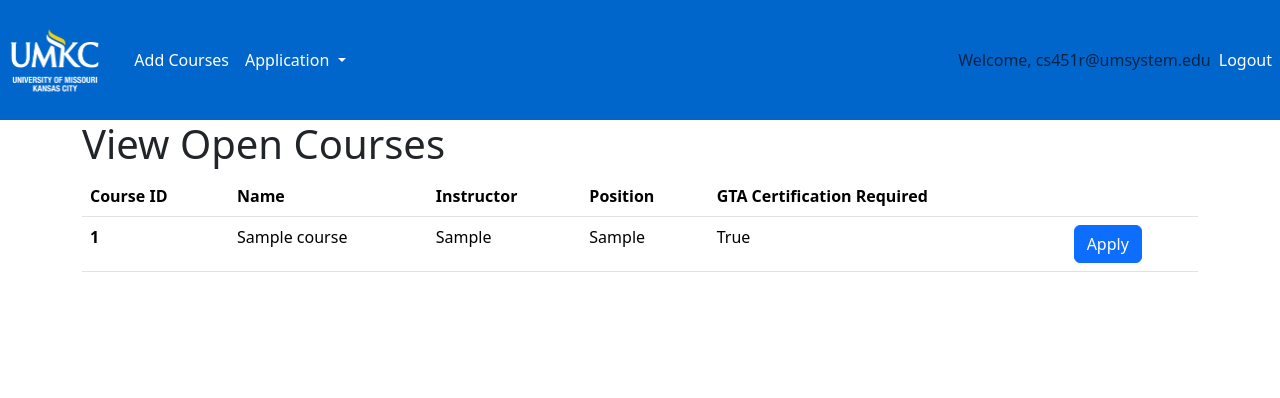
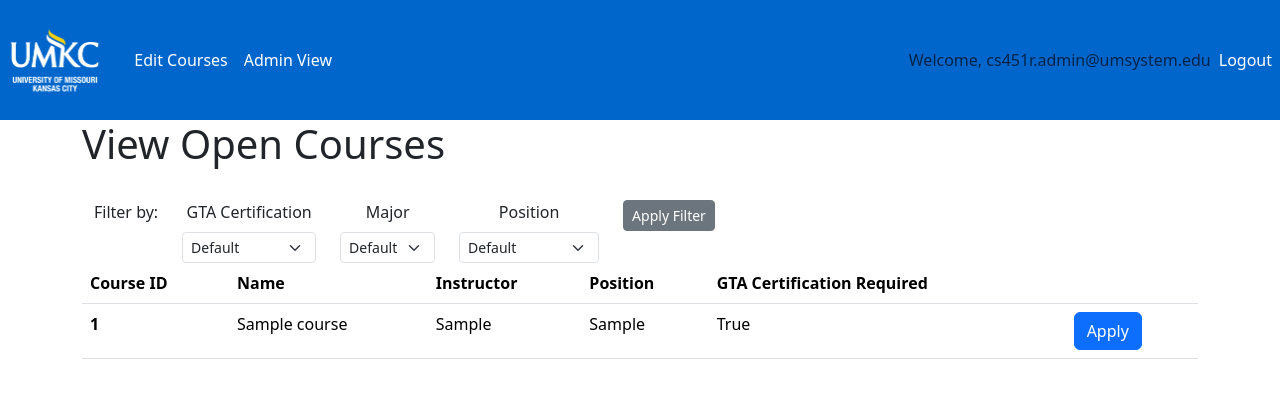
Before and after one commit to zlhuey14/CS451R_webApp, a Flask app: page /viewCourses in a window 1280 px wide. Shown: the top 398 px of the page. Run offline with Flask 3, Linux system fonts and the light colour scheme; a user stored in the database is signed in; tables that the repository leaves empty hold one stand-in row (values such as "Sample post").

Commit message:
Zach: Added filters to the course/job listings

```diff
--- /dev/null
+++ b/webApp/templates/adminView.html
@@ -0,0 +1,4 @@
+{% extends "base.html" %} {% block title %}Admin View{% endblock %}
+{% block content %}
+<h2>Nothing here yet.</h2>
+{% endblock %}
--- a/webApp/templates/base.html
+++ b/webApp/templates/base.html
@@ -3,7 +3,8 @@
 <head>
     <meta charset="UTF-8">
     <meta content="width=device-width, initial-scale=1" name="viewport">
-    <link href="https://cdn.jsdelivr.net/npm/bootstrap@5.3.2/dist/css/bootstrap.min.css" rel="stylesheet" integrity="sha384-T3c6CoIi6uLrA9TneNEoa7RxnatzjcDSCmG1MXxSR1GAsXEV/Dwwykc2MPK8M2HN" crossorigin="anonymous">
+    <link crossorigin="anonymous" href="https://cdn.jsdelivr.net/npm/bootstrap@5.3.2/dist/css/bootstrap.min.css"
+          integrity="sha384-T3c6CoIi6uLrA9TneNEoa7RxnatzjcDSCmG1MXxSR1GAsXEV/Dwwykc2MPK8M2HN" rel="stylesheet">
     <link href="static/projectStyle.css" rel="stylesheet"/>
     <title>{% block title %}Base{% endblock %}</title>
 </head>
@@ -17,7 +18,7 @@
     </a>
     <div class="collapse navbar-collapse" id="navbarNavDropdown">
         <ul class="navbar-nav me-auto">
-            {% if current_user.is_authenticated %}
+            {% if current_user.is_authenticated and current_user.is_admin == False %}
             <li class="nav-item">
                 <a class="nav-item nav-link" href="/viewCourses" id="viewCourses1">Add Courses</a>
             </li>
@@ -30,6 +31,13 @@
                     <li><a class="dropdown-item" href="/gtaApplication">Create/edit Application</a></li>
                     <li><a class="dropdown-item" href="/viewApplication">View Application</a></li>
                 </ul>
+            </li>
+            {% elif current_user.is_authenticated and current_user.is_admin == True %}
+            <li class="nav-item">
+                <a class="nav-item nav-link" href="" id="editCourses">Edit Courses</a>
+            </li>
+            <li class="nav-item">
+                <a class="nav-item nav-link" href="/adminView" id="adminView">Admin View</a>
             </li>
             {% else %}
             <li class="nav-item">
@@ -64,7 +72,9 @@
 <!-- END OF PAGE CONTENT -->
 
 <!--The scripts loaded below are part of a bootstrap that gives us extra functionality-->
-<script src="https://cdn.jsdelivr.net/npm/bootstrap@5.3.2/dist/js/bootstrap.bundle.min.js" integrity="sha384-C6RzsynM9kWDrMNeT87bh95OGNyZPhcTNXj1NW7RuBCsyN/o0jlpcV8Qyq46cDfL" crossorigin="anonymous"></script>
+<script crossorigin="anonymous"
+        integrity="sha384-C6RzsynM9kWDrMNeT87bh95OGNyZPhcTNXj1NW7RuBCsyN/o0jlpcV8Qyq46cDfL"
+        src="https://cdn.jsdelivr.net/npm/bootstrap@5.3.2/dist/js/bootstrap.bundle.min.js"></script>
 <!-- END OF SCRIPTS -->
 
 </body>
--- a/webApp/templates/viewApplication.html
+++ b/webApp/templates/viewApplication.html
@@ -2,8 +2,8 @@
 {% block content %}
 
 <div class="container-fluid">
-    <h1>My Saved Application</h1>
-    <div class="row g-2">
+    <h1>My Saved Application</h1><br>
+    <div class="row g-2" style="border:1px solid #cecece;">
         <div class="col-md-6">
             <label>First Name: </label>
             <span>{{current_user.user_app.f_name}}</span>
--- a/webApp/templates/viewCourses.html
+++ b/webApp/templates/viewCourses.html
@@ -1,6 +1,45 @@
 {% extends "base.html" %} {% block title %}View Courses{% endblock %}
 {% block content %}
-<h1>View Open Courses</h1>
+<h1>View Open Courses</h1><br>
+<form class="container text-center" method="POST">
+    <div class="row row-cols-auto">
+        <div class="col">Filter by:</div>
+
+        <div class="col">
+            <label class="form-label" for="gta-filter">GTA Certification</label>
+            <select class="form-select form-select-sm" id="gta-filter" name="gta_filter">
+                <option value="default">Default</option>
+                <option value="true">Required</option>
+                <option value="false">Not Required</option>
+            </select>
+        </div>
+
+        <div class="col">
+            <label class="form-label" for="degree-filter">Major</label>
+            <select class="form-select form-select-sm" id="degree-filter" name="degree_filter">
+                <option value="default">Default</option>
+                <option value="CS">CS</option>
+                <option value="ECE">ECE</option>
+            </select>
+        </div>
+
+        <div class="col">
+            <label class="form-label" for="pos-filter">Position</label>
+            <select class="form-select form-select-sm" id="pos-filter" name="pos_filter">
+                <option value="default">Default</option>
+                <option value="grader">Grader</option>
+                <option value="lab instructor">Lab Instructor</option>
+            </select>
+        </div>
+
+        <div class="col">
+            <button class="btn btn-secondary btn-sm" name="filter_button" type="submit" value="filter_button">Apply
+                Filter
+            </button>
+        </div>
+
+    </div>
+</form>
 <table class="table">
     <thead>
     <tr>
@@ -9,7 +48,9 @@
         <th scope="col">Instructor</th>
         <th scope="col">Position</th>
         <th scope="col">GTA Certification Required</th>
+        {% if current_user.is_authenticated %}
         <th scope="col"></th>
+        {% endif %}
     </tr>
     </thead>
     <tbody>
@@ -20,9 +61,11 @@
         <td>{{course.instructor}}</td>
         <td>{{course.position}}</td>
         <td>{{course.gta_cert_req}}</td>
+        {% if current_user.is_authenticated %}
         <td>
             <button class="btn btn-primary">Apply</button>
         </td>
+        {% endif %}
     </tr>
     {% endfor %}
     </tbody>
--- a/webApp/views.py
+++ b/webApp/views.py
@@ -1,5 +1,6 @@
 from flask import Blueprint, render_template, redirect, url_for, request
 from flask_login import current_user, login_required
+from sqlalchemy import *
 
 from . import db
 from .tables import GTAApplication, Course
@@ -15,14 +16,89 @@ def dashboard():
     return render_template("dash.html", user=current_user)
 """
 
+
+@views.route('/adminView')
+@login_required
+def admin_view():
+    return render_template('adminView.html')
+
+
 @views.route('/viewCourses')
 def view_courses():
     return render_template('viewCourses.html', courses=Course.query.all())
+
+
+@views.route('/viewCourses', methods=['GET', 'POST'])
+def courses_filter():
+    filterChoice1 = request.form.get('gta_filter')
+    filterChoice2 = request.form.get('degree_filter')
+    filterChoice3 = request.form.get('pos_filter')
+    deg_search = "%{}%".format(filterChoice2)
+    pos_search = "%{}%".format(filterChoice3)
+    courses = Course.query.all()
+
+    if request.method == 'POST':
+
+        if filterChoice1 == 'true':
+            if filterChoice2 == 'default':
+                if filterChoice3 == 'default':
+                    courses = Course.query.filter_by(gta_cert_req=True)
+                else:
+                    courses = Course.query.filter(and_(Course.gta_cert_req==True,
+                                                  Course.position.like(pos_search)))
+            elif filterChoice2 != 'default':
+                if filterChoice3 == 'default':
+                    courses = Course.query.filter(and_(Course.gta_cert_req==True,
+                                                       Course.c_name.like(deg_search)))
+                else:
+                    courses = Course.query.filter(and_(Course.gta_cert_req == True,
+                                                  Course.c_name.like(deg_search),
+                                                  Course.position.like(pos_search)))
+        elif filterChoice1 == 'false':
+            if filterChoice2 == 'default':
+                if filterChoice3 == 'default':
+                    courses = Course.query.filter_by(gta_cert_req=False)
+                else:
+                    courses = Course.query.filter(and_(Course.gta_cert_req==False,
+                                                  Course.position.like(pos_search)))
+            elif filterChoice2 != 'default':
+                if filterChoice3 == 'default':
+                    courses = Course.query.filter(and_(Course.gta_cert_req==False,
+                                                       Course.c_name.like(deg_search)))
+                else:
+                    courses = Course.query.filter(and_(Course.gta_cert_req == False,
+                                                  Course.c_name.like(deg_search),
+                                                  Course.position.like(pos_search)))
+
+        if filterChoice1 == 'default' and filterChoice2 == 'default' and filterChoice3 == 'default':
+            courses = Course.query.all()
+
+        """
+        if filterChoice1 == 'true':
+            if filterChoice2 == 'default':
+                courses = Course.query.filter_by(gta_cert_req=True)
+            else:
+                courses = Course.query.filter(and_(Course.gta_cert_req == True, Course.c_name.like(deg_search)))
+        elif filterChoice1 == 'false':
+            if filterChoice2 == 'default':
+                courses = Course.query.filter_by(gta_cert_req=False)
+            else:
+                courses = Course.query.filter(and_(Course.gta_cert_req == False, Course.c_name.like(deg_search)))
+        else:
+            courses = Course.query.filter(Course.c_name.like(deg_search))
+
+        if filterChoice1 == 'default' and filterChoice2 == 'default':
+            courses = Course.query.all()
+        """
+
+        return render_template('viewCourses.html', courses=courses)
+
 
 @views.route('/viewApplication')
 @login_required
 def view_application():
     return render_template('viewApplication.html', user=current_user)
+
 
 @views.route('/courses')
 @login_required
@@ -41,7 +117,6 @@ def gta_application_post():
     data = request.form
     print(data)
     if current_user.is_authenticated:
-        #return redirect(url_for('views.dashboard'))
         if request.method == 'POST':
             f_name = request.form.get('first_name')
             l_name = request.form.get('last_name')
@@ -56,11 +131,11 @@ def gta_application_post():
             apply_for = request.form.get('apply_for')
 
             user_app = GTAApplication(user_id=current_user.id, f_name=f_name,
-                                    l_name=l_name, std_id=std_id,
-                                    app_email=app_email, level=level,
-                                    grad_semester=grad_semester, umkc_gpa=umkc_gpa,
-                                    umkc_hours=umkc_hours, undergrad=undergrad,
-                                    major=major, apply_for=apply_for)
+                                      l_name=l_name, std_id=std_id,
+                                      app_email=app_email, level=level,
+                                      grad_semester=grad_semester, umkc_gpa=umkc_gpa,
+                                      umkc_hours=umkc_hours, undergrad=undergrad,
+                                      major=major, apply_for=apply_for)
             db.session.add(user_app)
             db.session.commit()
 
```
Also changed, not shown: webApp/__init__.py (+6 -9 lines), webApp/tables.py (+7 -1 lines), webApp/templates/gtaApplication.html (+4 -4 lines), webApp/templates/home.html (+14 -7 lines). Lines whose indentation alone changed are shown as unchanged.
